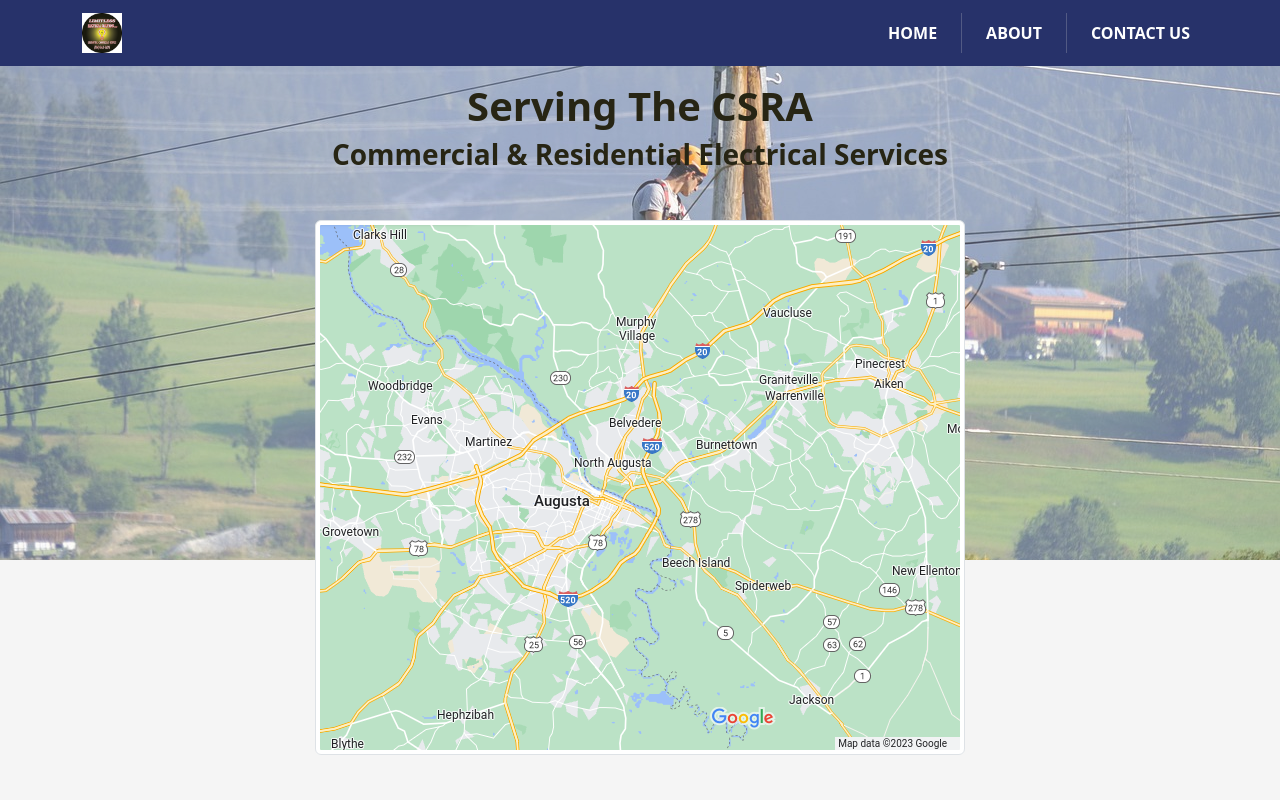
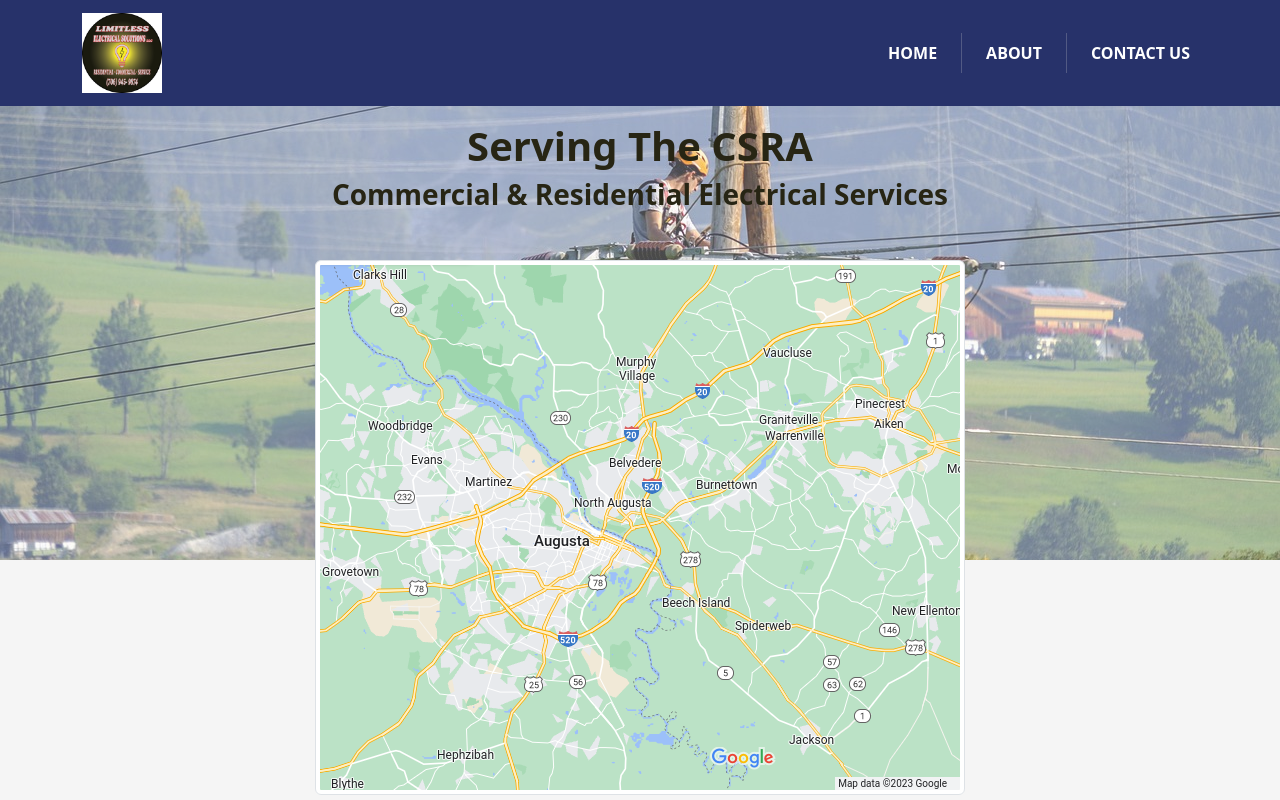
Before and after one commit to CKM-Project/les-site, a React (Create React App) app: page / in a window 1280 px wide. Shown: the top 800 px of the page. Built offline with nearby package versions, Linux system fonts and the light colour scheme.

Commit message:
updated styles

```diff
--- a/src/Components/Styles/Styles.css
+++ b/src/Components/Styles/Styles.css
@@ -14,7 +14,7 @@
 }
 
 #logo {
-  height: 2.5rem;
+  height: 5rem;
 }
 
 #button {
```
